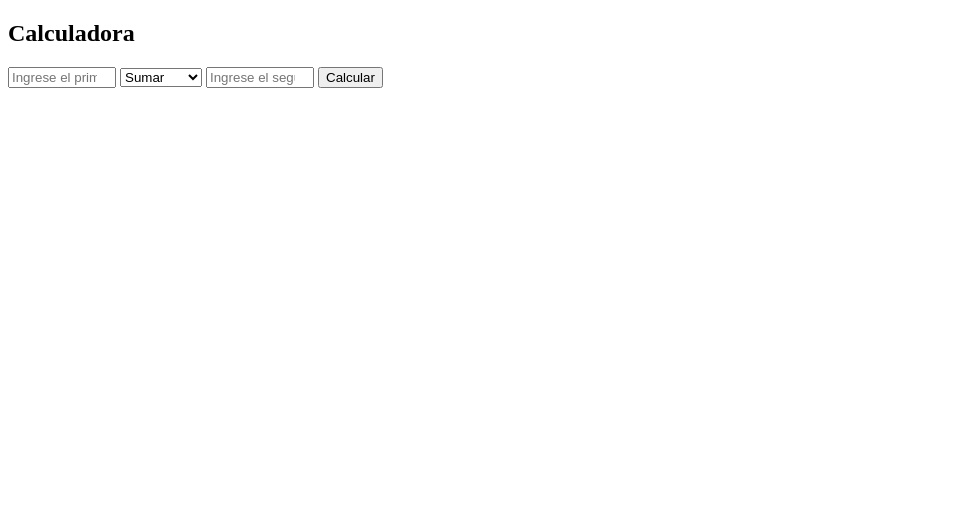
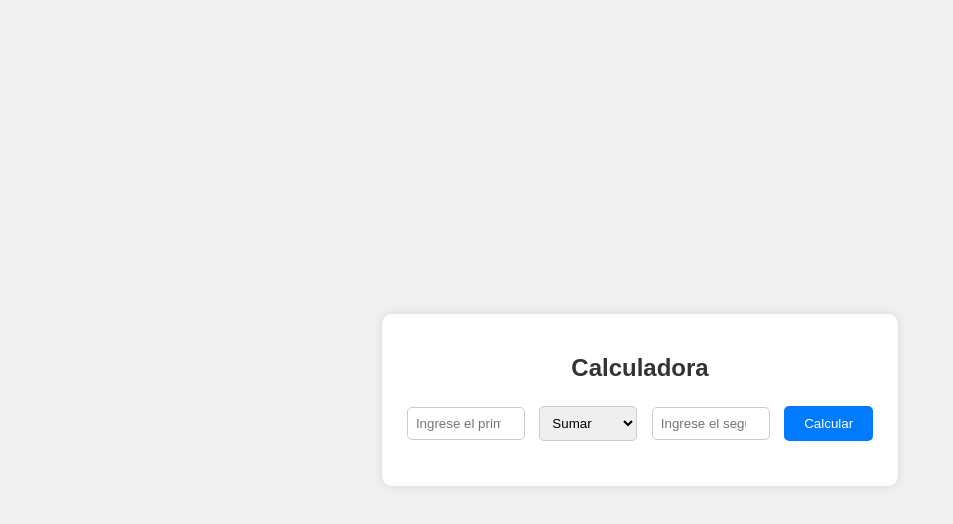
Before and after one commit to AbelAntonio1509/david, a plain HTML site: page index.html in a window 1280 px wide. Shown: the whole page, without its empty margins (0-953 px from the left). Drawn offline with Linux system fonts and the light colour scheme.

Commit message:
estoy subiendo los colores

```diff
--- a/index.html
+++ b/index.html
@@ -5,12 +5,68 @@
     <meta name="viewport" content="width=device-width, initial-scale=1.0">
     <title>Calculadora</title>
     <style>
+        body {
+            font-family: Arial, sans-serif;
+            background-color: #f0f0f0;
+            margin: 0;
+            padding: 0;
+            display: flex;
+            justify-content: center;
+            align-items: center;
+            height: 100vh;
+        }
+
+        .calculator {
+            background-color: #fff;
+            border-radius: 10px;
+            box-shadow: 0 0 10px rgba(0, 0, 0, 0.1);
+            padding: 20px;
+            text-align: center;
+        }
+
+        .calculator h2 {
+            color: #333;
+        }
+
         input[type="number"] {
             width: 100px;
+            padding: 8px;
+            margin: 5px;
+            border: 1px solid #ccc;
+            border-radius: 5px;
+        }
+
+        select {
+            padding: 8px;
+            margin: 5px;
+            border: 1px solid #ccc;
+            border-radius: 5px;
+        }
+
+        button {
+            padding: 10px 20px;
+            margin: 5px;
+            border: none;
+            border-radius: 5px;
+            background-color: #007bff;
+            color: #fff;
+            cursor: pointer;
+            transition: background-color 0.3s;
+        }
+
+        button:hover {
+            background-color: #0056b3;
+        }
+
+        #result {
+            margin-top: 20px;
+            font-weight: bold;
+            color: #333;
         }
     </style>
 </head>
 <body>
+    <div class="calculator">
         <h2>Calculadora</h2>
         <form id="calculator">
             <input type="number" id="num1" placeholder="Ingrese el primer número">
@@ -24,6 +80,7 @@
             <button type="button" onclick="calculate()">Calcular</button>
         </form>
         <div id="result"></div>
+    </div>
 
     <script>
         function calculate() {
```
Lines whose indentation alone changed are shown as unchanged.
